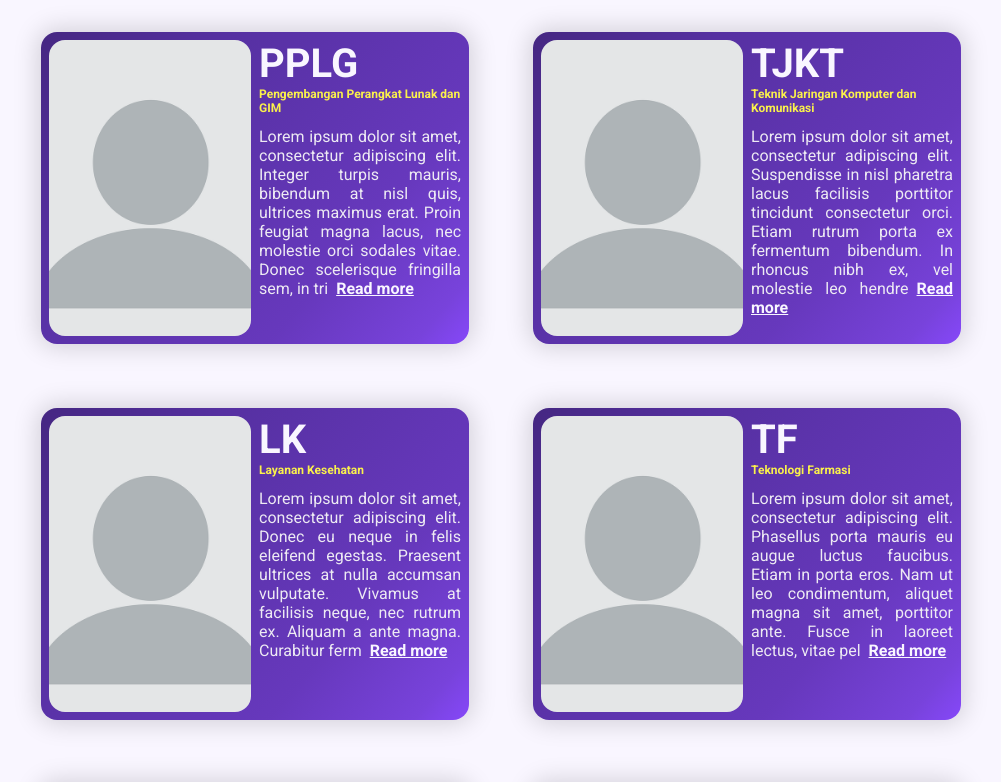
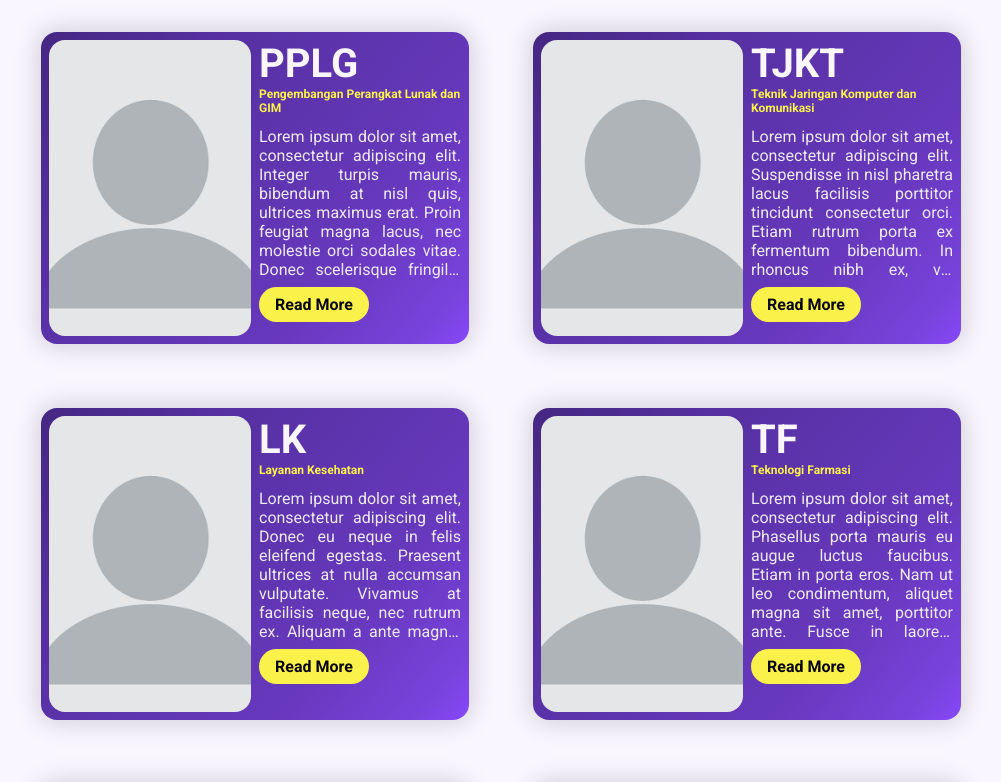
Before and after one commit to SalvatoreCodes/ppdb-website, a React (Vite) app: page / in a window 1280 px wide. Shown: the part 1580-2362 px from the top of the page, without its empty margins (139-1140 px from the left). Built offline with nearby package versions, Linux system fonts and the light colour scheme.

Commit message:
istirahat kedua 20/02/2024

```diff
--- a/src/Components/Card.jsx
+++ b/src/Components/Card.jsx
@@ -1,15 +1,28 @@
 import React from "react";
 import noProfilePicture from "../assets/images/blank-profile-picture.webp";
 
-function Card(props) {
-  const [isTruncated, setIsTruncated] = React.useState(true);
+export const CardFullscreen = (props) => {
+  return (
+    <div className="card--fullscreen">
+      <div className="card--fullscreen--container">
+        <button
+          className="card--fullscreen--close"
+          onClick={props.setFullscreen}
+        >
+          X
+        </button>
+        <div className="card--fullscreen--image">
+          <img src={noProfilePicture} alt="image" />
+        </div>
+        <div className="card--fullscreen--information">
+          <p></p>
+        </div>
+      </div>
+    </div>
+  );
+};
 
-  const toggleTruncate = () => {
-    setIsTruncated(!isTruncated);
-  };
-
-  React.useEffect(() => {}, []);
-
+export const Card = (props) => {
   return (
     <div className="card" key={props.id}>
       <div className="card--image">
@@ -21,32 +34,10 @@ function Card(props) {
           <h6>{props.progLiFull}</h6>
         </div>
         <div className="card--information--details">
-          {isTruncated ? (
-            <>
-              {props.information.slice(0, 225)}
-              <span
-                onClick={toggleTruncate}
-                className="card--information--details--read--more"
-              >
-                Read more
-              </span>
-            </>
-          ) : (
-            <>
-              {props.information}
-              <span
-                onClick={toggleTruncate}
-                className="card--information--details--show--less"
-              >
-                {" "}
-                Show less
-              </span>
-            </>
-          )}
+          <p>{props.information}</p>
+          <button onClick={props.setFullscreen}>Read More</button>
         </div>
       </div>
     </div>
   );
-}
-
-export default Card;
+};
--- a/src/Sections/Hero.jsx
+++ b/src/Sections/Hero.jsx
@@ -10,7 +10,11 @@ function Hero() {
           <img src={logo} alt="logo sekolah" />
           <h1>PPDB</h1>
           <p>SMKS KRISTEN 2 TOMOHON</p>
-          <button>REGISTRASI SEKARANG</button>
+          <button>
+            <a href="https://docs.google.com/forms/d/e/1FAIpQLSce2c2bH91E51cTcqR1cGdia-7-dT_UDfkcdrRGQA56OzN_bA/viewform?pli=1">
+              REGISTRASI SEKARANG
+            </a>
+          </button>
         </div>
       </div>
       <div className="hero--bottom--transition">
--- a/src/Sections/Location.jsx
+++ b/src/Sections/Location.jsx
@@ -13,13 +13,16 @@ function Location() {
           referrerpolicy="no-referrer-when-downgrade"
         ></iframe>
         <div className="location--content--description">
-          <h1>TOMOHON</h1>
-          <p>Lorem Ipsum Dolor Sit Amet</p>
-          <h2>Lorem</h2>
-          <h2>Ipsum</h2>
-          <h2>Dolor</h2>
-          <h2>Sit</h2>
-          <h2>AMET</h2>
+          <h1>Lokasi Sekolah</h1>
+          <p>
+            Jl. Kampus, Talete Dua, Kec. Tomohon Tengah, Kota Tomohon, Sulawesi
+            Utara.
+          </p>
+          <h2>Jl. Kampus</h2>
+          <h2>Talete Dua</h2>
+          <h2>Kec. Tomohon Tengah</h2>
+          <h2>Kota Tomohon</h2>
+          <h2>Sulawesi Utara</h2>
         </div>
       </div>
     </div>
--- a/src/Sections/Program.jsx
+++ b/src/Sections/Program.jsx
@@ -1,8 +1,16 @@
 import React from "react";
-import Card from "../Components/Card";
 import { programKeahlian } from "../data";
+import { Card, CardFullscreen } from "../Components/Card";
 
 function Programs() {
+  const [fullscreen, setFullscreen] = React.useState(false);
+
+  const fullscreenToggle = () => {
+    setFullscreen(!fullscreen);
+  };
+
+  React.useEffect(() => {}, [fullscreen]);
+
   const Video = () => {
     return (
       <div className="programs--video">
@@ -33,9 +41,11 @@ function Programs() {
             progLi={data.progLi}
             progLiFull={data.progLiFull}
             information={data.information}
+            setFullscreen={fullscreenToggle}
           />
         ))}
       </div>
+      {fullscreen ? <CardFullscreen setFullscreen={fullscreenToggle} /> : <></>}
     </div>
   );
 }
--- a/src/data.js
+++ b/src/data.js
@@ -52,6 +52,6 @@ export const programKeahlian = [
     progLi: "ULP",
     progLiFull: "Usaha Layanan Pariwisata",
     information:
-      "Lorem ipsum dolor sit amet, consectetur adipiscing elit. Morbi iaculis, tellus non laoreet gravida, eros nulla vestibulum odio, ac scelerisque magna mauris ut quam. Donec pharetra nunc eu malesuada dapibus. Curabitur mollis dapibus auctor. Proin rhoncus varius tellus, vel aliquam enim posuere vitae. Nulla fermentum eget turpis non auctor. Praesent id quam a tellus vulputate fringilla. Proin mauris elit, lacinia eu tortor vitae, faucibus.",
+      "Memproduksi tamatan yang siap bekerja dan berwirausaha dalam bidang Pariwisata yang kompeten dalam menggunakan Microsoft Office, public speaking, bahasa asing, membuat paket wisata, melakukan reservasi tiket (pesawat udara, kapal laut dan hotel) memandu wisatawan serta membuat produk kreatif kuliner dan kerajinan tangan.",
   },
 ];
--- a/src/styles.css
+++ b/src/styles.css
@@ -27,6 +27,44 @@ body {
   margin-bottom: 8px;
 }
 
+.card--fullscreen {
+  height: 100vh;
+  width: 100vw;
+  position: fixed;
+  top: 0;
+  left: 0;
+  padding: 64px;
+}
+.card--fullscreen .card--fullscreen--container {
+  background-image: linear-gradient(130deg, hsl(260, 54%, 33%) 0%, hsl(260, 54%, 41%) 27%, hsl(261, 54%, 48%) 71%, hsl(261, 68%, 56%) 92%, hsl(261, 94%, 63%) 100%);
+  height: 100%;
+  width: 100%;
+  border-radius: 32px;
+  border: 4px solid var(--white);
+  position: relative;
+  display: grid;
+  grid-template-rows: 1fr 1fr;
+  overflow: hidden;
+}
+.card--fullscreen .card--fullscreen--container .card--fullscreen--close {
+  height: 24px;
+  width: 24px;
+  border-radius: 100%;
+  position: absolute;
+  top: 16px;
+  right: 16px;
+  cursor: pointer;
+}
+.card--fullscreen .card--fullscreen--container .card--fullscreen--image {
+  overflow: hidden;
+}
+.card--fullscreen .card--fullscreen--container .card--fullscreen--image img {
+  height: 100%;
+  width: 100%;
+  -o-object-fit: cover;
+     object-fit: cover;
+}
+
 .card {
   min-height: 312px;
   max-width: 428px;
@@ -38,9 +76,6 @@ body {
   display: grid;
   grid-template-columns: 1fr 1fr;
   gap: 8px;
-  -webkit-user-select: none;
-     -moz-user-select: none;
-          user-select: none;
 }
 .card .card--image {
   max-height: 296px;
@@ -73,17 +108,28 @@ body {
   text-align: justify;
   margin-top: 4px;
 }
-.card .card--information .card--information--details span {
+.card .card--information .card--information--details p {
+  display: -webkit-box;
+  -webkit-line-clamp: 8;
+  -webkit-box-orient: vertical;
+  width: 100%;
+  overflow: hidden;
+}
+.card .card--information .card--information--details button {
+  background-color: var(--secondary);
+  color: var(--black);
+  padding: 8px 16px;
+  border: none;
+  border-radius: 32px;
   font-weight: bold;
-  color: var(--white);
-  text-decoration: underline;
+  margin-top: 8px;
+  font-size: 1rem;
+}
+.card .card--information .card--information--details button:hover {
+  background: none;
+  color: var(--secondary);
+  border: 1px solid var(--secondary);
   cursor: pointer;
-}
-.card .card--information .card--information--details .card--information--details--read--more {
-  margin-left: 8px;
-}
-.card .card--information .card--information--details .card--information--details--show--less {
-  display: block;
 }
 
 .hero {
@@ -129,14 +175,19 @@ body {
   border-radius: 4px;
   font-size: 1.5rem;
   font-weight: bold;
-  color: var(--black);
   cursor: pointer;
   transition: all 0.25s ease-in-out;
   margin-top: 16px;
 }
+.hero .hero--content .hero--content--text button a {
+  text-decoration: none;
+  color: var(--black);
+}
 .hero .hero--content .hero--content--text button:hover {
   background: none;
-  border: 2px solid var(--white);
+  border: 2px solid var(--secondary);
+}
+.hero .hero--content .hero--content--text button:hover a {
   color: var(--secondary);
 }
 .hero .hero--bottom--transition {
@@ -216,7 +267,9 @@ body {
   color: var(--paragraph);
 }
 .location .location--content .location--content--description h2 {
+  margin-top: 4px;
   display: none;
+  color: var(--paragraph);
 }
 
 .footer {
--- a/src/styles.scss
+++ b/src/styles.scss
@@ -27,6 +27,53 @@ body {
   margin-bottom: 8px;
 }
 
+.card--fullscreen {
+  height: 100vh;
+  width: 100vw;
+  position: fixed;
+  top: 0;
+  left: 0;
+  padding: 64px;
+
+  .card--fullscreen--container {
+    background-image: linear-gradient(
+      130deg,
+      hsl(260deg 54% 33%) 0%,
+      hsl(260deg 54% 41%) 27%,
+      hsl(261deg 54% 48%) 71%,
+      hsl(261deg 68% 56%) 92%,
+      hsl(261deg 94% 63%) 100%
+    );
+    height: 100%;
+    width: 100%;
+    border-radius: 32px;
+    border: 4px solid var(--white);
+    position: relative;
+    display: grid;
+    grid-template-rows: 1fr 1fr;
+    overflow: hidden;
+
+    .card--fullscreen--close {
+      height: 24px;
+      width: 24px;
+      border-radius: 100%;
+      position: absolute;
+      top: 16px;
+      right: 16px;
+      cursor: pointer;
+    }
+
+    .card--fullscreen--image {
+      overflow: hidden;
+      img {
+        height: 100%;
+        width: 100%;
+        object-fit: cover;
+      }
+    }
+  }
+}
+
 .card {
   min-height: 312px;
   max-width: 428px;
@@ -45,7 +92,6 @@ body {
   display: grid;
   grid-template-columns: 1fr 1fr;
   gap: 8px;
-  user-select: none;
 
   .card--image {
     max-height: 296px;
@@ -80,19 +126,30 @@ body {
       text-align: justify;
       margin-top: 4px;
 
-      span {
-        font-weight: bold;
-        color: var(--white);
-        text-decoration: underline;
-        cursor: pointer;
+      p {
+        display: -webkit-box;
+        -webkit-line-clamp: 8;
+        -webkit-box-orient: vertical;
+        width: 100%;
+        overflow: hidden;
       }
 
-      .card--information--details--read--more {
-        margin-left: 8px;
+      button {
+        background-color: var(--secondary);
+        color: var(--black);
+        padding: 8px 16px;
+        border: none;
+        border-radius: 32px;
+        font-weight: bold;
+        margin-top: 8px;
+        font-size: 1rem;
       }
 
-      .card--information--details--show--less {
-        display: block;
+      button:hover {
+        background: none;
+        color: var(--secondary);
+        border: 1px solid var(--secondary);
+        cursor: pointer;
       }
     }
   }
@@ -146,16 +203,23 @@ body {
         border-radius: 4px;
         font-size: 1.5rem;
         font-weight: bold;
-        color: var(--black);
         cursor: pointer;
         transition: all 0.25s ease-in-out;
         margin-top: 16px;
+
+        a {
+          text-decoration: none;
+          color: var(--black);
+        }
       }
 
       button:hover {
         background: none;
-        border: 2px solid var(--white);
-        color: var(--secondary);
+        border: 2px solid var(--secondary);
+
+        a {
+          color: var(--secondary);
+        }
       }
     }
   }
@@ -245,7 +309,9 @@ body {
       }
 
       h2 {
+        margin-top: 4px;
         display: none;
+        color: var(--paragraph);
       }
     }
   }
```
Also changed, not shown: 1 other file (tests, documents, lock files or other folders).
